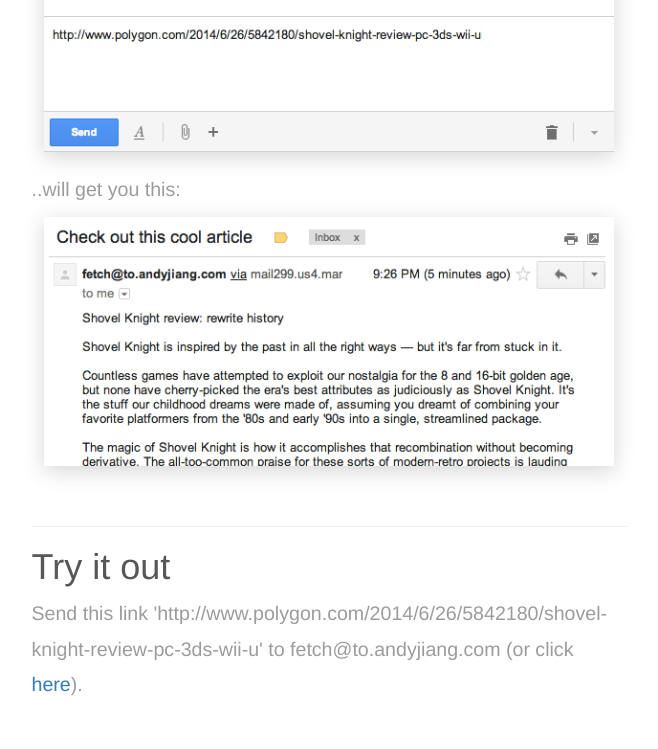
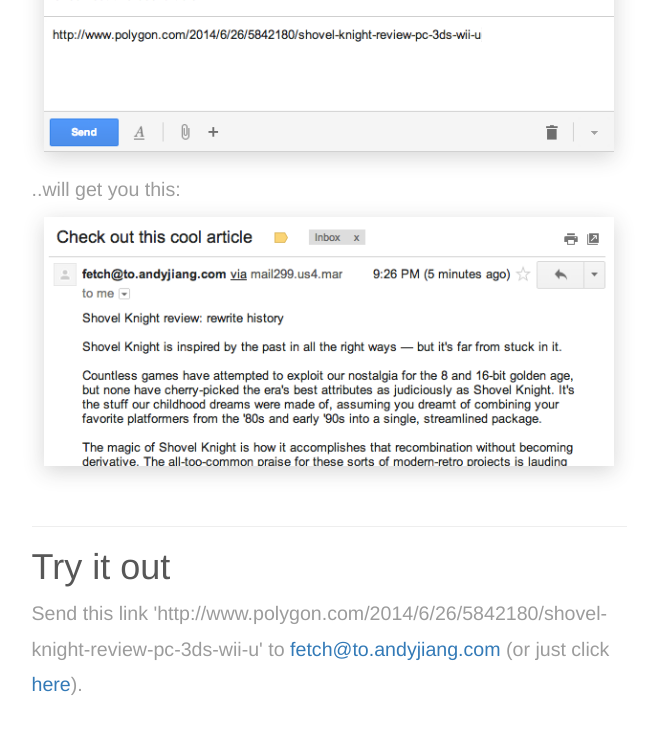
Before and after one commit to lambtron/email-fetchtext, a website: page public/views/index.html in a window 1280 px wide. Shown: the part 722-1471 px from the top of the page, without its empty margins (311-969 px from the left). Drawn offline with nearby package versions, Linux system fonts and the light colour scheme.

Commit message:
changed copy

```diff
--- a/public/views/index.html
+++ b/public/views/index.html
@@ -58,7 +58,7 @@
 				<hr>
 				<h1>Try it out</h1>
 				<p class="p">
-					Send this link 'http://www.polygon.com/2014/6/26/5842180/shovel-knight-review-pc-3ds-wii-u' to fetch@to.andyjiang.com (or click <a href="mailto:fetch@to.andyjiang.com?subject=Check%20out%20this%20article&body=http%3A%2F%2Fwww.polygon.com%2F2014%2F6%2F26%2F5842180%2Fshovel-knight-review-pc-3ds-wii-u">here</a>).
+					Send this link 'http://www.polygon.com/2014/6/26/5842180/shovel-knight-review-pc-3ds-wii-u' to <a href="mailto:fetch@to.andyjiang.com">fetch@to.andyjiang.com</a> (or just click <a href="mailto:fetch@to.andyjiang.com?subject=Check%20out%20this%20article&body=http%3A%2F%2Fwww.polygon.com%2F2014%2F6%2F26%2F5842180%2Fshovel-knight-review-pc-3ds-wii-u">here</a>).
 				</p>
 			</div>
 		</div>
```
